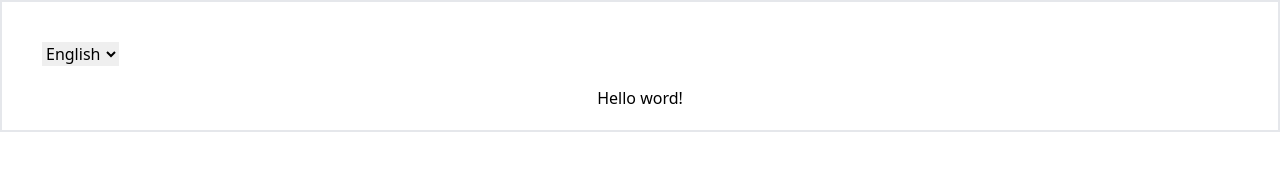
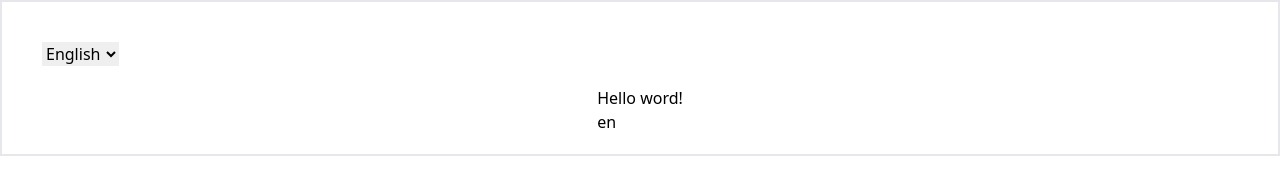
Before and after one commit to Yaricherchi7/React.js, a React (Create React App) app: page / in a window 1280 px wide. Shown: the top 184 px of the page. Built offline with nearby package versions, Linux system fonts and the light colour scheme.

Commit message:
es svolto

```diff
--- a/src/DisplayLanguage.js
+++ b/src/DisplayLanguage.js
@@ -17,8 +17,12 @@ export class DisplayLanguage extends React.Component{
             <div>
                 <LanguageContext.Consumer>
                     { language =>{
-                        return <div> {strings[language].CURRENT_LANGUAGE}</div>
-                    } }
+                        return(
+                        <div>
+                            {strings[language].CURRENT_LANGUAGE} <h1>{language}</h1>
+                        </div>
+                        )}
+                    }
                 </LanguageContext.Consumer>
             </div>
         )
```
